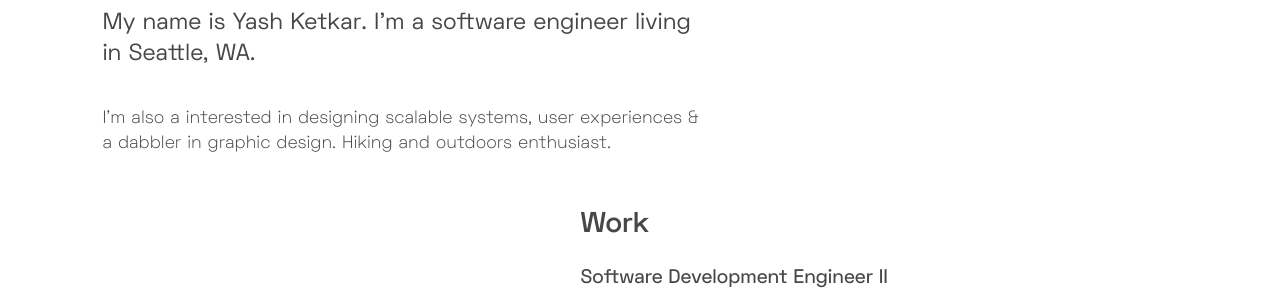
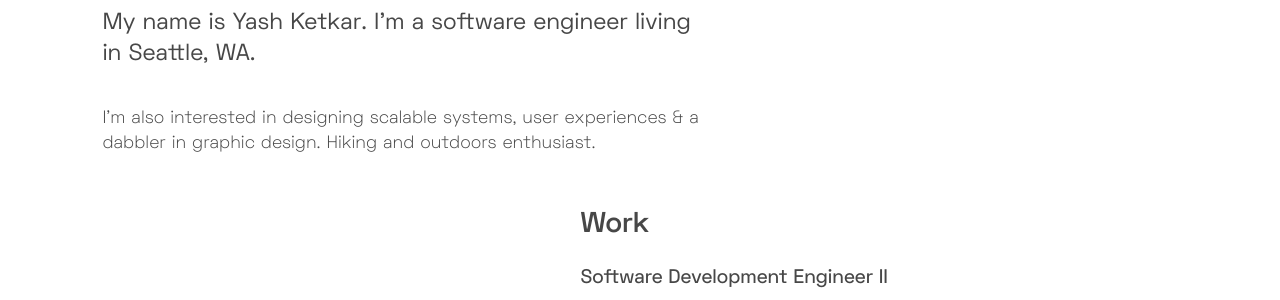
Before and after one commit to yashketkar/yashketkar.github.io, a Jekyll site: the page built from about.html, in a window 1280 px wide. Shown: the part 240-540 px from the top of the page. Built offline with Jekyll 4.4.1, drawn with Linux system fonts in a browser that asks for light colours.

Commit message:
Fix typo

```diff
--- a/about.html
+++ b/about.html
@@ -10,7 +10,7 @@ layout: default
       My name is Yash Ketkar. I'm a software engineer living in Seattle, WA.
     </p>
     <p>
-      I'm also a interested in designing scalable systems, user experiences &amp; a dabbler in graphic design. Hiking and outdoors enthusiast.
+      I'm also interested in designing scalable systems, user experiences &amp; a dabbler in graphic design. Hiking and outdoors enthusiast.
     </p>
   </div>
 </div>
```
